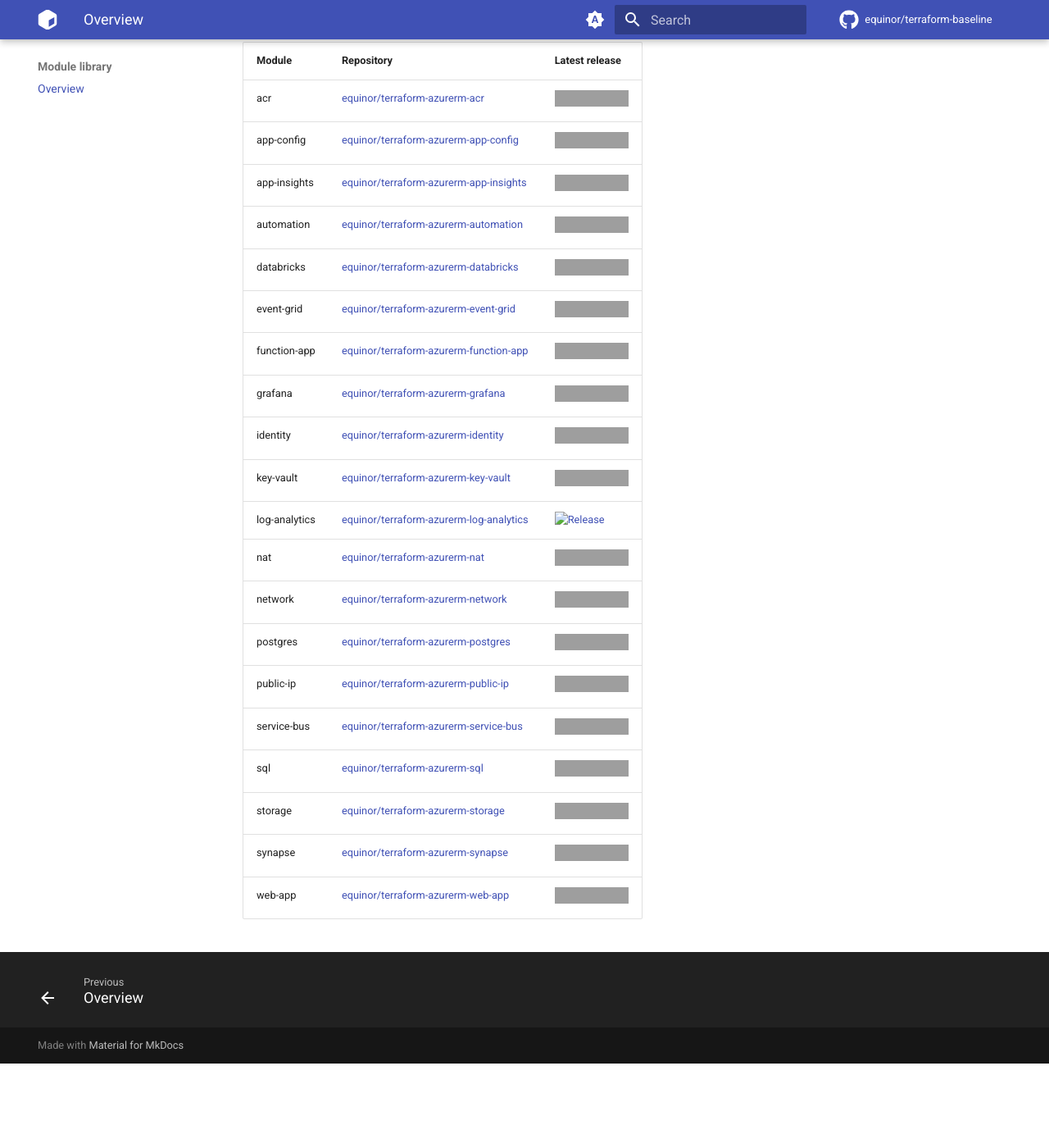
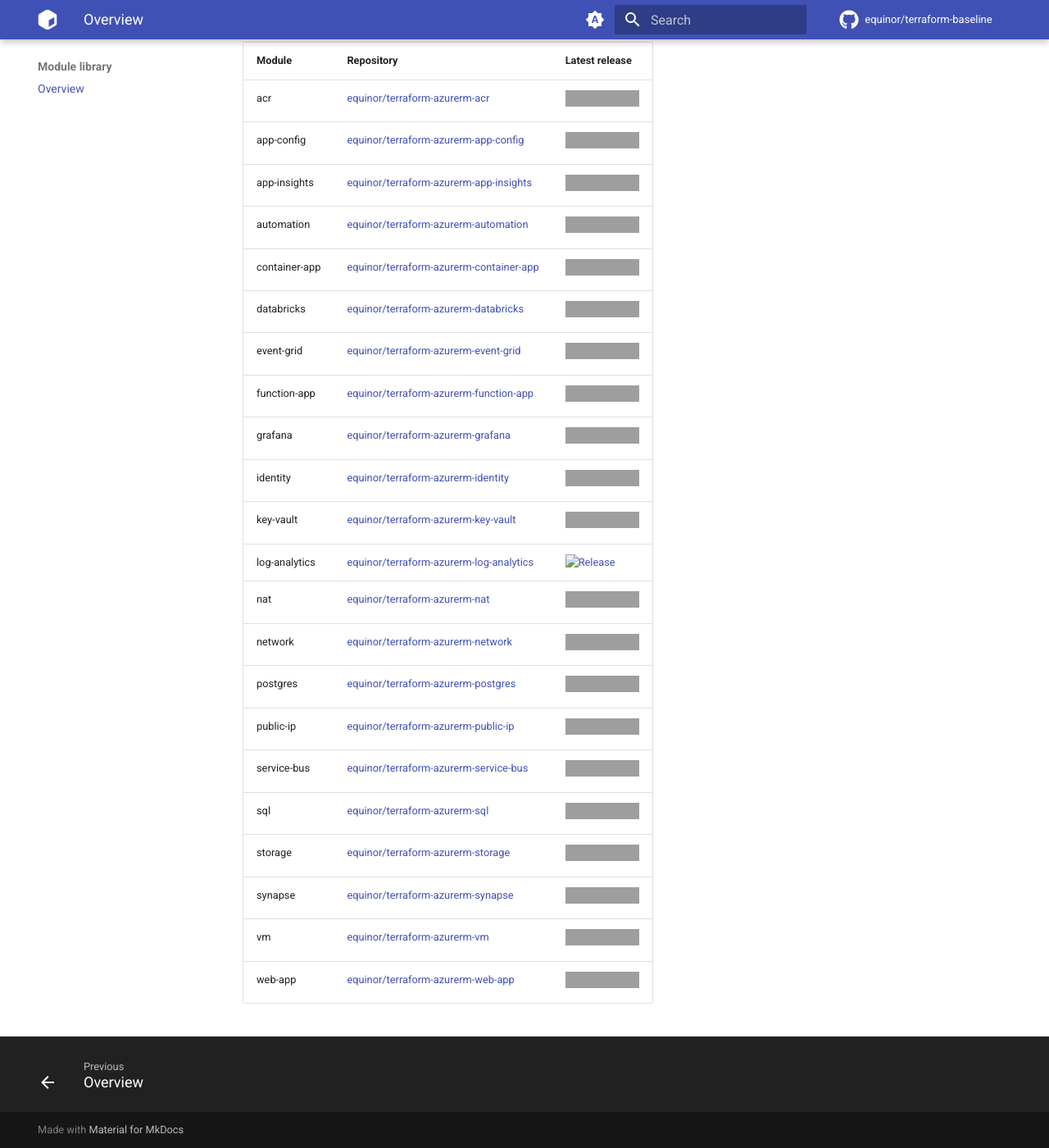
Before and after one commit to equinor/terraform-baseline, an MkDocs documentation site: the page built from docs/module-library.md, in a window 1280 px wide and 1400 px high, scrolled down 218 px. Shown: the whole window at 82% size. Built offline with MkDocs 1.6.1 and Material for MkDocs 9.7.7, drawn with Linux system fonts in a browser that asks for light colours; comment, search, counter and statistics services are not loaded; before the commit the page ends 1515 px from its top, so only the background shows below that; grey boxes are pictures that could not be loaded.

Commit message:
docs: update module library

```diff
--- a/docs/module-library.md
+++ b/docs/module-library.md
@@ -8,6 +8,7 @@ acr | [equinor/terraform-azurerm-acr](https://github.com/equinor/terraform-azure
 app-config | [equinor/terraform-azurerm-app-config](https://github.com/equinor/terraform-azurerm-app-config) | [![Release](https://img.shields.io/github/v/release/equinor/terraform-azurerm-app-config?display_name=tag&sort=semver)](https://github.com/equinor/terraform-azurerm-app-config/releases)
 app-insights | [equinor/terraform-azurerm-app-insights](https://github.com/equinor/terraform-azurerm-app-insights) | [![Release](https://img.shields.io/github/v/release/equinor/terraform-azurerm-app-insights?display_name=tag&sort=semver)](https://github.com/equinor/terraform-azurerm-app-insights/releases)
 automation | [equinor/terraform-azurerm-automation](https://github.com/equinor/terraform-azurerm-automation) | [![Release](https://img.shields.io/github/v/release/equinor/terraform-azurerm-automation?display_name=tag&sort=semver)](https://github.com/equinor/terraform-azurerm-automation/releases)
+container-app | [equinor/terraform-azurerm-container-app](https://github.com/equinor/terraform-azurerm-container-app) | [![Release](https://img.shields.io/github/v/release/equinor/terraform-azurerm-container-app?display_name=tag&sort=semver)](https://github.com/equinor/terraform-azurerm-container-app/releases)
 databricks | [equinor/terraform-azurerm-databricks](https://github.com/equinor/terraform-azurerm-databricks) | [![Release](https://img.shields.io/github/v/release/equinor/terraform-azurerm-databricks?display_name=tag&sort=semver)](https://github.com/equinor/terraform-azurerm-databricks/releases)
 event-grid | [equinor/terraform-azurerm-event-grid](https://github.com/equinor/terraform-azurerm-event-grid) | [![Release](https://img.shields.io/github/v/release/equinor/terraform-azurerm-event-grid?display_name=tag&sort=semver)](https://github.com/equinor/terraform-azurerm-event-grid/releases)
 function-app | [equinor/terraform-azurerm-function-app](https://github.com/equinor/terraform-azurerm-function-app) | [![Release](https://img.shields.io/github/v/release/equinor/terraform-azurerm-function-app?display_name=tag&sort=semver)](https://github.com/equinor/terraform-azurerm-function-app/releases)
@@ -23,4 +24,5 @@ service-bus | [equinor/terraform-azurerm-service-bus](https://github.com/equinor
 sql | [equinor/terraform-azurerm-sql](https://github.com/equinor/terraform-azurerm-sql) | [![Release](https://img.shields.io/github/v/release/equinor/terraform-azurerm-sql?display_name=tag&sort=semver)](https://github.com/equinor/terraform-azurerm-sql/releases)
 storage | [equinor/terraform-azurerm-storage](https://github.com/equinor/terraform-azurerm-storage) | [![Release](https://img.shields.io/github/v/release/equinor/terraform-azurerm-storage?display_name=tag&sort=semver)](https://github.com/equinor/terraform-azurerm-storage/releases)
 synapse | [equinor/terraform-azurerm-synapse](https://github.com/equinor/terraform-azurerm-synapse) | [![Release](https://img.shields.io/github/v/release/equinor/terraform-azurerm-synapse?display_name=tag&sort=semver)](https://github.com/equinor/terraform-azurerm-synapse/releases)
+vm | [equinor/terraform-azurerm-vm](https://github.com/equinor/terraform-azurerm-vm) | [![Release](https://img.shields.io/github/v/release/equinor/terraform-azurerm-vm?display_name=tag&sort=semver)](https://github.com/equinor/terraform-azurerm-vm/releases)
 web-app | [equinor/terraform-azurerm-web-app](https://github.com/equinor/terraform-azurerm-web-app) | [![Release](https://img.shields.io/github/v/release/equinor/terraform-azurerm-web-app?display_name=tag&sort=semver)](https://github.com/equinor/terraform-azurerm-web-app/releases)
```
